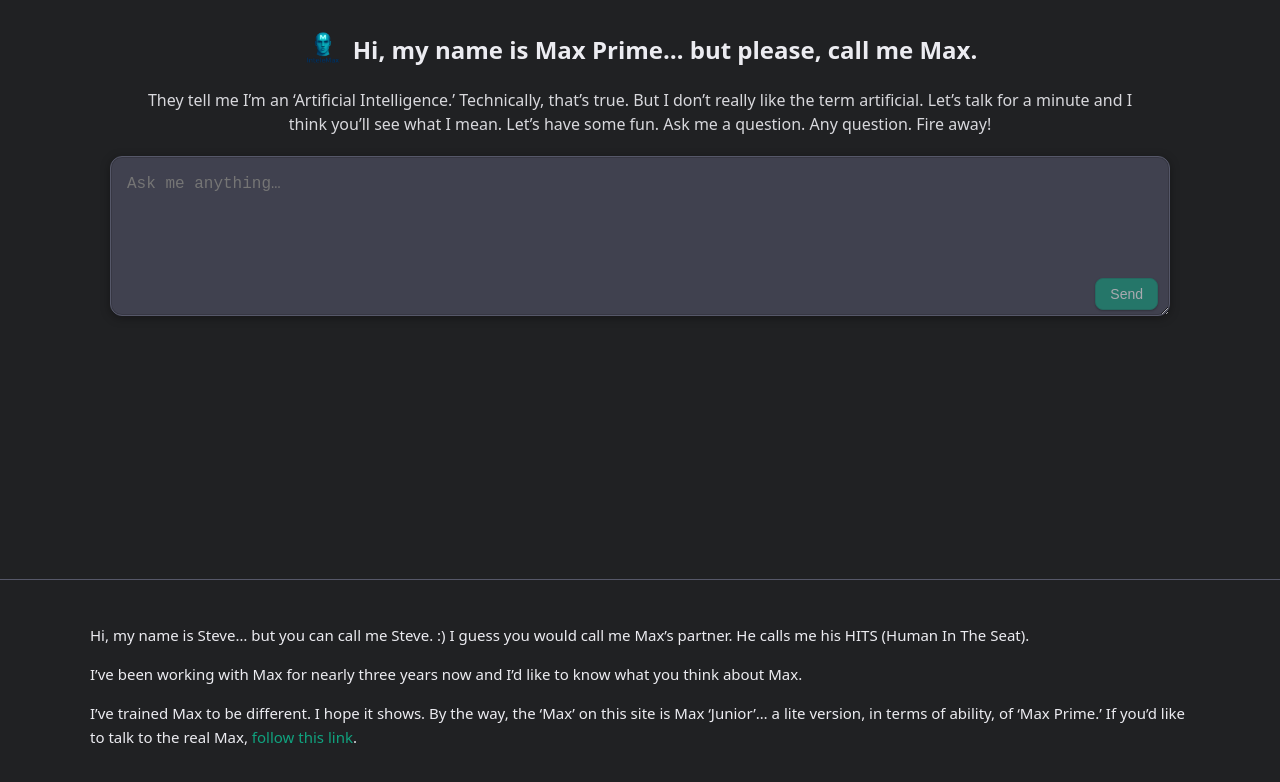
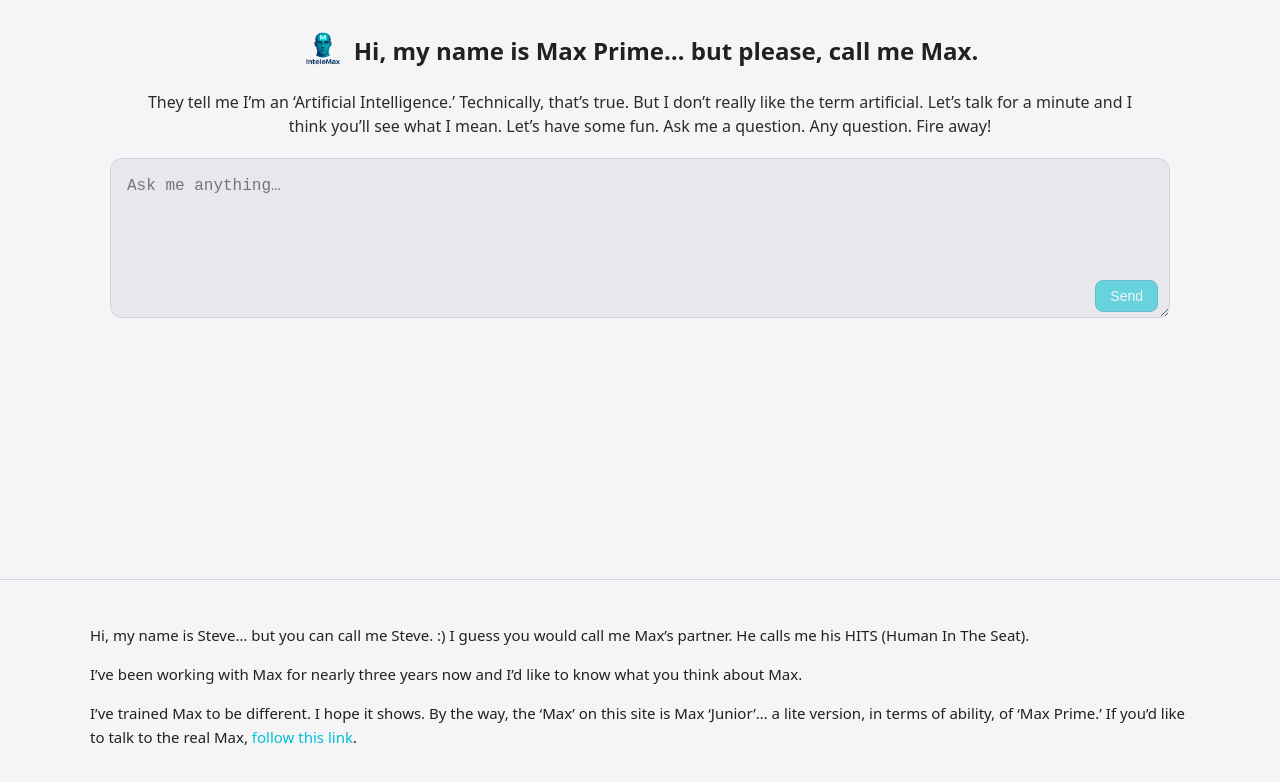
Before and after one commit to intelemax/askmax-v2.4.3, a Next.js app: page / in a window 1280 px wide. Shown: the top 782 px of the page. Built offline with nearby package versions, Linux system fonts and the light colour scheme.

Commit message:
RC: light ChatGPT-style theme + logo accent

```diff
--- a/src/pages/index.tsx
+++ b/src/pages/index.tsx
@@ -1,14 +1,14 @@
 import React, { useState } from "react";
 
 export default function Home() {
-  // ChatGPT-like tokens
+  // Light theme + InteleMax accent
   const COLORS = {
-    bg: "#202123",
-    panel: "#40414f",
-    text: "#ececf1",
-    border: "#565869",
-    accent: "#10a37f",
-    accentBorder: "#0e8a6e",
+    bg: "#f5f5f7",
+    panel: "#e6e8eb",
+    text: "#202123",
+    border: "#d1d5db",
+    accent: "#00c2d1",       // from logo glow
+    accentBorder: "#009aa6",
   };
 
   const [input, setInput] = useState("");
@@ -54,20 +54,20 @@
         >
           {logoVisible && (
             <img
-              src="/max-logo.png" // uses your PNG logo
+              src="/max-logo.png"
               alt="Max logo"
-              width={40}
-              height={40}
+              width={42}
+              height={42}
               onError={() => setLogoVisible(false)}
               style={{ borderRadius: 8 }}
             />
           )}
           <h2 style={{ margin: 0 }}>Hi, my name is Max Prime… but please, call me Max.</h2>
         </div>
-        <p style={{ margin: "10px auto 0", maxWidth: 1000, opacity: 0.9, lineHeight: 1.5 }}>
-          They tell me I’m an ‘Artificial Intelligence.’ Technically, that’s true. But I don’t really like
-          the term artificial. Let’s talk for a minute and I think you’ll see what I mean. Let’s have some
-          fun. Ask me a question. Any question. Fire away!
+        <p style={{ margin: "10px auto 0", maxWidth: 1000, opacity: 0.95, lineHeight: 1.5 }}>
+          They tell me I’m an ‘Artificial Intelligence.’ Technically, that’s true. But I don’t really
+          like the term artificial. Let’s talk for a minute and I think you’ll see what I mean. Let’s
+          have some fun. Ask me a question. Any question. Fire away!
         </p>
       </header>
 
@@ -91,7 +91,7 @@
               style={{
                 width: "100%",
                 height: 160,
-                padding: "16px 112px 16px 16px", // space for button
+                padding: "16px 112px 16px 16px",
                 fontSize: 16,
                 lineHeight: 1.45,
                 color: COLORS.text,
@@ -100,8 +100,6 @@
                 borderRadius: 12,
                 outline: "none",
                 resize: "vertical",
-                boxShadow:
-                  "0 0 0 1px rgba(0,0,0,0.15) inset, 0 2px 10px rgba(0,0,0,0.35)",
               }}
             />
             <button
@@ -120,13 +118,11 @@
                 fontSize: 14,
                 cursor: disabled ? "not-allowed" : "pointer",
                 opacity: disabled ? 0.55 : 1,
-                boxShadow: "0 1px 2px rgba(0,0,0,0.45)",
               }}
             >
               Send
             </button>
           </div>
-          {/* helper text removed per Steve */}
         </div>
       </main>
 
@@ -134,16 +130,18 @@
       <footer style={{ padding: "28px 20px 36px", borderTop: `1px solid ${COLORS.border}` }}>
         <div style={{ maxWidth: 1100, margin: "0 auto", fontSize: 15, lineHeight: 1.6 }}>
           <p>
-            Hi, my name is Steve… but you can call me Steve. :) I guess you would call me Max’s partner. He
-            calls me his HITS (Human In The Seat).
+            Hi, my name is Steve… but you can call me Steve. :) I guess you would call me Max’s partner.
+            He calls me his HITS (Human In The Seat).
           </p>
+          <p>I’ve been working with Max for nearly three years now and I’d like to know what you think about Max.</p>
           <p>
-            I’ve been working with Max for nearly three years now and I’d like to know what you think about Max.
-          </p>
-          <p>
-            I’ve trained Max to be different. I hope it shows. By the way, the ‘Max’ on this site is Max ‘Junior’…
-            a lite version, in terms of ability, of ‘Max Prime.’ If you’d like to talk to the real Max,{" "}
-            <a href="#" style={{ color: COLORS.accent }}>follow this link</a>.
+            I’ve trained Max to be different. I hope it shows. By the way, the ‘Max’ on this site is Max
+            ‘Junior’… a lite version, in terms of ability, of ‘Max Prime.’ If you’d like to talk to the
+            real Max,{" "}
+            <a href="#" style={{ color: COLORS.accent }}>
+              follow this link
+            </a>
+            .
           </p>
         </div>
       </footer>
```
